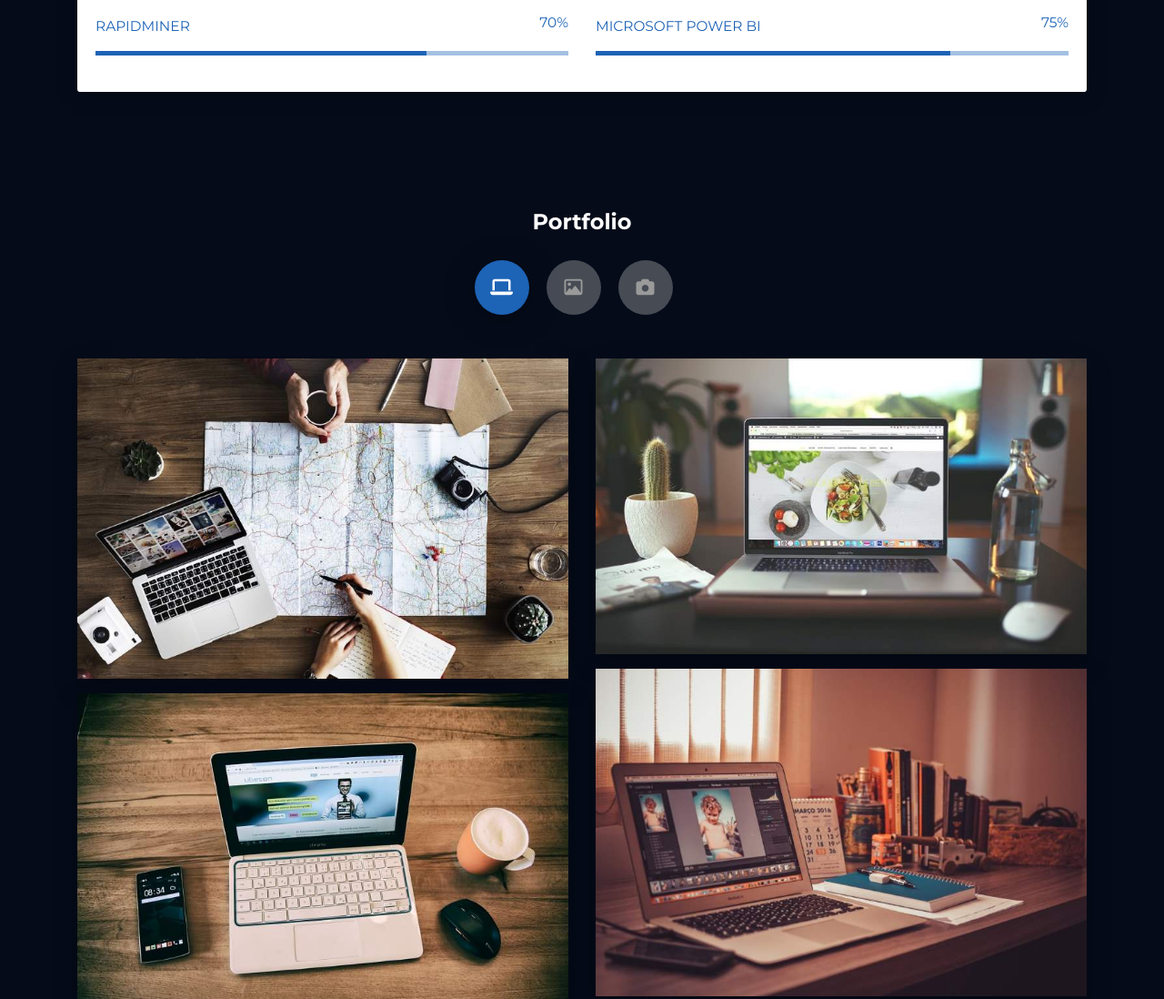
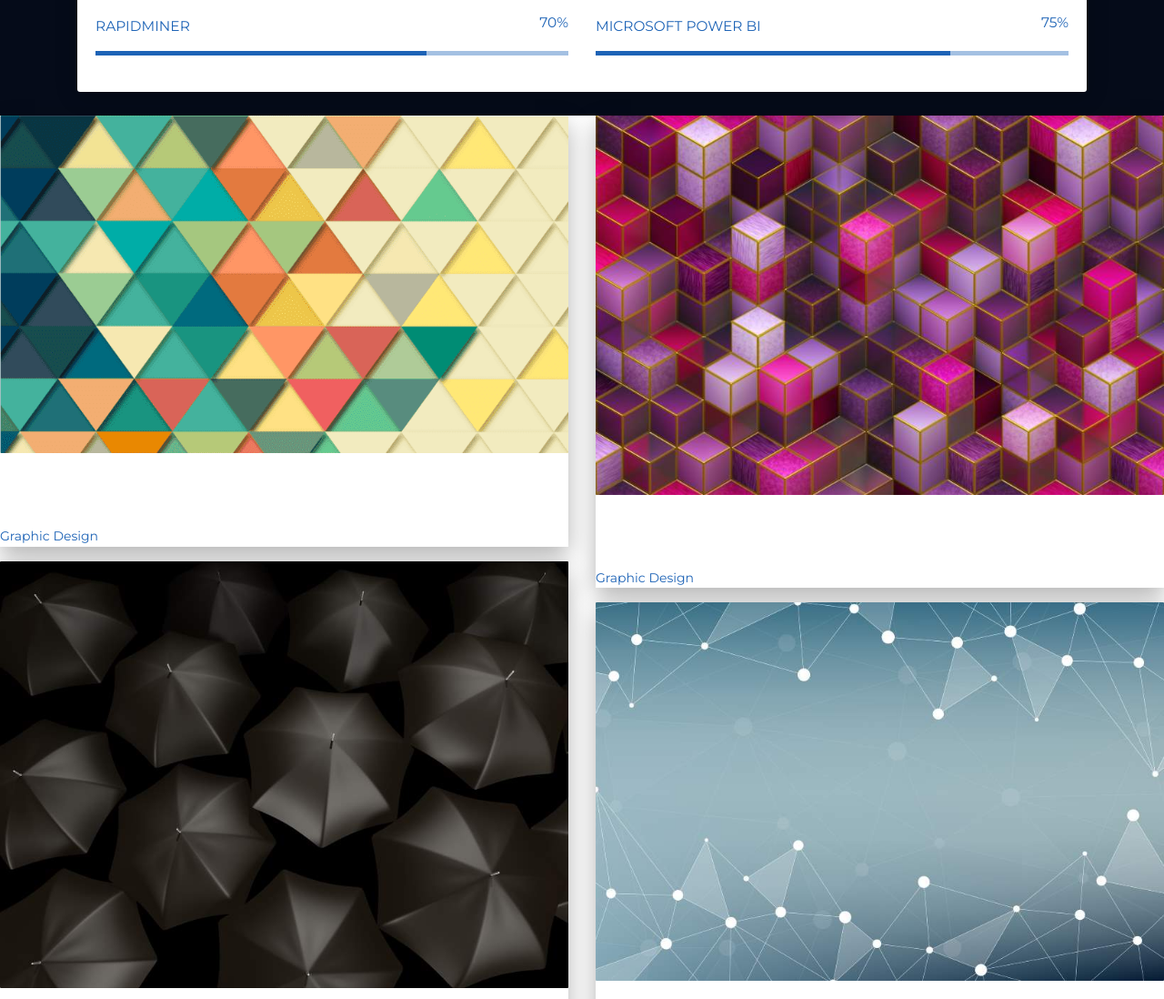
Before and after one commit to yongfeng98/yongfeng98.github.io, a plain HTML site: page index.html in a window 1280 px wide. Shown: the part 1440-2538 px from the top of the page at 91% size. Drawn offline with Linux system fonts and the light colour scheme.

Commit message:
Update index.html

```diff
--- a/index.html
+++ b/index.html
@@ -242,7 +242,7 @@
     </div>
   </div>
 </div>
-<div class="section" id="portfolio">
+<!-- <div class="section" id="portfolio">
   <div class="container">
     <div class="row">
       <div class="col-md-6 ml-auto mr-auto">
@@ -294,7 +294,7 @@
             </div>
           </div>
         </div>
-      </div>
+      </div> -->
       <div class="tab-pane" id="graphic-design" role="tabpanel">
         <div class="ml-auto mr-auto">
           <div class="row">
```
